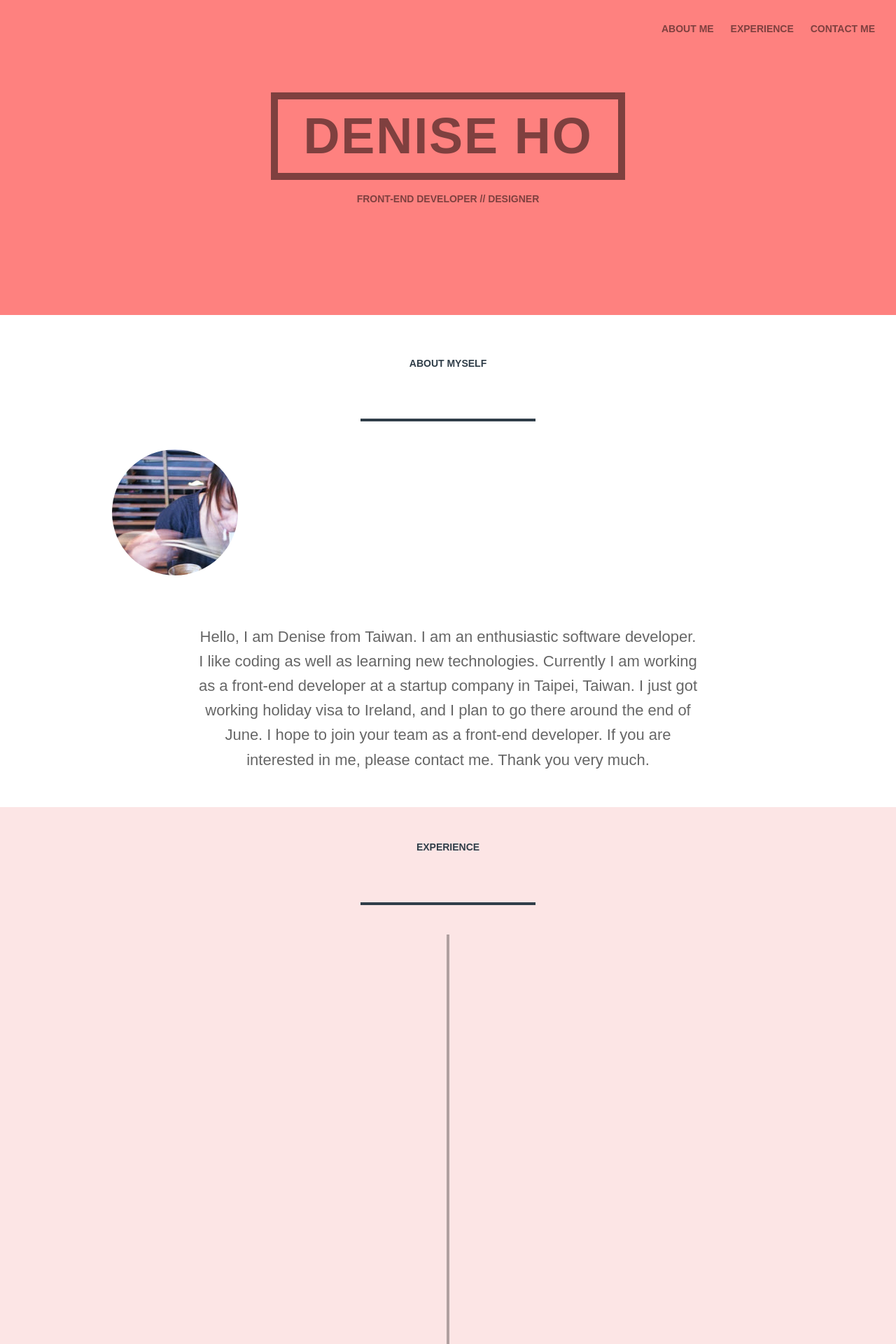
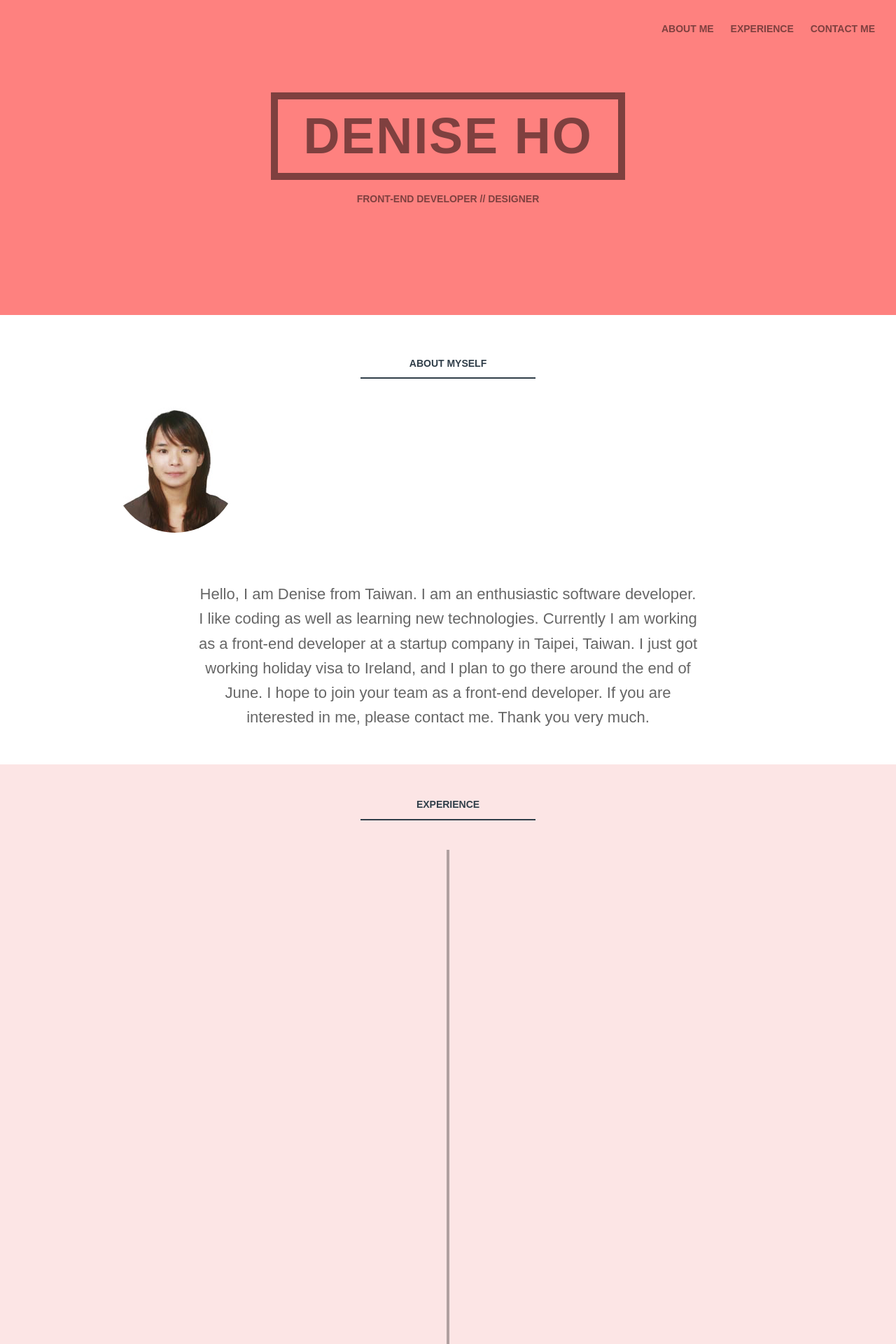
Before and after one commit to deniseho/Portfolio, a Jekyll site: the page built from index.html, in a window 1280 px wide. Shown: the top 1920 px of the page at 70% size. Built offline with Jekyll 4.4.1, drawn with Linux system fonts in a browser that asks for light colours; nearby versions of some CDN libraries; Markdown is read by kramdown in place of the engine named in the settings; some of the changed text lies outside the part shown.

Commit message:
update styles and content

```diff
--- a/_includes/contact.html
+++ b/_includes/contact.html
@@ -1 +1,18 @@
-<section class="section-contact"><h2 id="Details">Contact Details</h2><hr class="bar"/><div class="social-links"><a href="https://www.facebook.com/"><div class="glyph-icon flaticon-facebook3"></div></a><a href="https://ie.linkedin.com"><div class="glyph-icon flaticon-linkedin"></div></a><a href="https://github.com/bawn92"><div class="glyph-icon flaticon-github"></div></a><a href="https://www.youtube.com"><div class="glyph-icon flaticon-youtube31"></div></a></div><hr class="bar"/><a href="mailto:deniseho630@gmail.com" class="biglink">deniseho630@gmail.com</a></section>
+<section class="section-contact">
+    <h2 id="Details">Contact Details</h2>
+    <hr class="bar" />
+    <div class="social-links">
+        <a href="https://www.facebook.com/">
+            <div class="glyph-icon flaticon-facebook3"></div>
+        </a>
+        <a href="https://ie.linkedin.com">
+            <div class="glyph-icon flaticon-linkedin"></div>
+        </a>
+        <!--<a href="https://github.com/bawn92">
+            <div class="glyph-icon flaticon-github"></div>
+        </a>
+        <a href="https://www.youtube.com">
+            <div class="glyph-icon flaticon-youtube31"></div>
+        </a>-->
+    </div>
+    <a href="mailto:deniseho630@gmail.com" class="biglink">deniseho630@gmail.com</a></section>
--- a/_includes/history.html
+++ b/_includes/history.html
@@ -63,6 +63,7 @@
         <p>Taking charge of designing magnetic products, exhibition decorations, and managing the Facebook fans page for the
           company.
         </p>
+        <p><button class="view-btn">View My Works</button></p>
         <span class="cd-date">Sep 2013 - Apr 2014</span></div>
     </div>
 
@@ -70,12 +71,13 @@
     <div class="cd-timeline-block">
       <div class="cd-timeline-img"><img src="../assets/img/illustrator.svg" alt="Location" /></div>
       <div class="cd-timeline-content">
-        <h2>Designer / Illustrator</h2>
-        <p class="position">Denise Ho Illustration</p>
+        <h2>Denise Ho Illustration</h2>
+        <p class="position">Designer / Illustrator</p>
         <p>
           I become a freelancer and make graphics and illustrations for some firms/restaurants.
           On the other side, I had joined a few illustration exhibitions and published an illustration children book online.
         </p>
+        <p><button class="view-btn">View My Works</button></p>
         <span class="cd-date">2013 - Current</span></div>
     </div>
 
@@ -103,6 +105,7 @@
             </li>
           </ul>
         </p>
+        <p><button class="view-btn">More Details</button></p>
         <span class="cd-date">May 2014 - Oct 2016</span></div>
     </div>
 
@@ -119,11 +122,7 @@
               Making interactive information charts with D3.js and React.js.
             </li>
             <li>
-              <strong>DEREICK</strong></br>
-              Making interactive information charts with D3.js and React.js.
-            </li>
-            <li>
-              <strong>Company official Websites</strong></br>
+              <strong>Official Websites for Companies</strong></br>
               <a href="http://omninsight.io" target="blank">Omninsight</a></br>
               <a href="">Far Glory Real Estate</a></br>
               <a href="">Grace Optical</a> (processing)
--- a/_includes/message.html
+++ b/_includes/message.html
@@ -1,7 +1,7 @@
 <section>
     <h2 id="Contact">Contact Me</h2>
     <hr class="bar" />
-    <form method="post" action="deniseho630@gmail.com">
+    <!--<form method="post" action="deniseho630@gmail.com">
         <div class="contact-info-group">
             <label>
             <span>Your Name</span>
@@ -18,5 +18,5 @@
                     <input type="submit" value="Send"/>
                 </div>
         </label>
-    </form>
+    </form>-->
 </section>
--- a/_layouts/home.html
+++ b/_layouts/home.html
@@ -26,6 +26,6 @@
 
 
 
-<!--{% include contact.html %}-->
+{% include contact.html %}
 
-{% include message.html %}
+<!--{% include message.html %}-->
--- a/assets/css/main.css
+++ b/assets/css/main.css
@@ -586,11 +586,12 @@
 h2 {
   color: #303e49;
   text-align: center;
-  padding: 50px 0 30px; }
+  padding: 50px 0 0;
+}
 
 @media sceen and (max-width: 480px) {
   h2 {
-    padding: 50px 0 50px; } }
+    padding: 50px 0 0; } }
 
 h2, header nav a, header .kicker, footer .lockup a, #h_small #nav_small a, #h_small .kicker {
   font-size: 14px;
@@ -741,12 +742,12 @@
       display: flex;
       margin: auto;
       border-radius: 60%;
-      background: url(../img/face.jpg) no-repeat; }
+      background: url(../img/deniseho_photo.jpg) no-repeat; }
     .about-lock .face1-img {
       height: 180px;
       width: 180px;
       border-radius: 50%;
-      background: url(../img/android.JPG);
+      background: url(../img/face.JPG);
       margin: auto; }
     .about-lock .flip-container {
       -webkit-perspective: 1000;
@@ -871,11 +872,10 @@
   text-align: center; }
 
 .section-contact {
-  background: #fce5e5;
   text-align: center; }
 
 .social-links {
-  max-width: 700px;
+  max-width: 200px;
   margin: 0px auto 50px;
   display: -webkit-box;
   display: -moz-box;
@@ -904,8 +904,8 @@
 .bar {
   width: 250px;
   height: 0px;
-  margin: 40px auto 40px;
-  border-top: 4px solid #303e49; }
+  margin: 0 auto 40px;
+  border-top: 2px solid #303e49; }
 
 .bar-blog {
   width: 250px;
@@ -920,7 +920,7 @@
   display: inline-block;
   margin-bottom: 70px;
   color: #303e49;
-  font-size: 72px;
+  font-size: 30px;
   font-weight: 300; }
 
 .biglink:hover {
@@ -935,6 +935,7 @@
 
 .position {
   font-style: italic;
+  font-weight: bold;
 }
 
 .task-list {
@@ -1049,6 +1050,21 @@
   100% {
     -webkit-transform: scale(1);
     transform: scale(1); } }
+
+.view-btn{
+  background: lightcoral;
+  color: #fff;
+  padding: 0.5em 1em;
+  box-shadow: 0 3px 0 #d6dee4;
+  border: none;
+  border-radius: 0.25em;
+  transition: 0.2s ease-in-out;
+}
+.view-btn:hover{
+  opacity: 0.9;
+  box-shadow: none;
+  transform: translateY(2px);
+}
 
 .cd-timeline-content {
   position: relative;
```
Also changed, not shown: assets/img/deniseho_photo.jpg (added), assets/img/deniseho_photo拷貝.jpg (added), assets/img/face.jpg, 3 other files.
